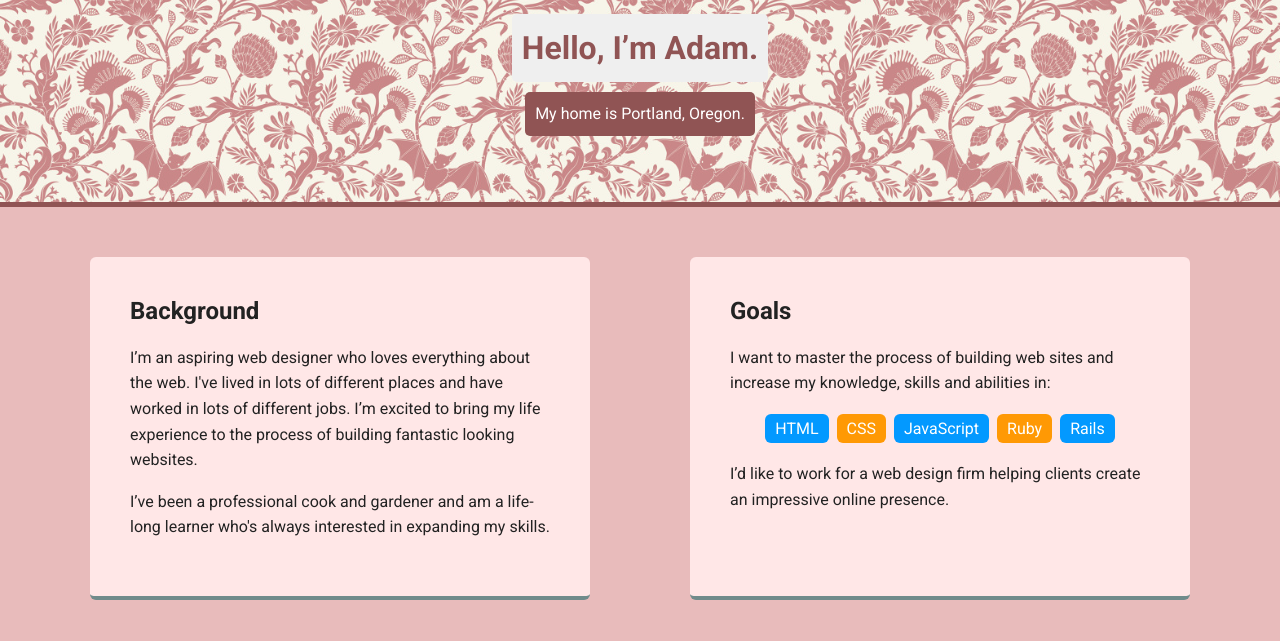
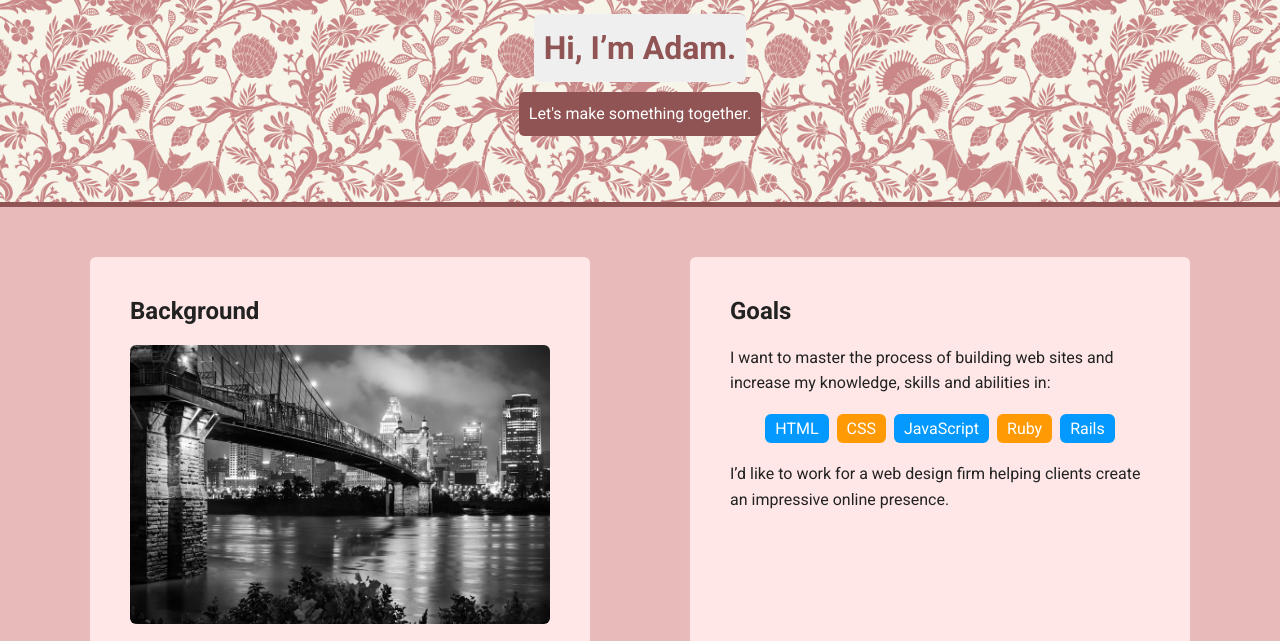
Before and after one commit to Shocklat/Treehouse-Project, a plain HTML site: page index.html in a window 1280 px wide. Shown: the part 263-904 px from the top of the page. Drawn offline with Linux system fonts and the light colour scheme; a web font is replaced by a local one.

Commit message:
Added skyline photo began changes on experience and contact pages

```diff
--- a/index.html
+++ b/index.html
@@ -19,13 +19,14 @@
 
     <header>
       <img src="images/profile.png" alt="Drawing of Jane Smith" class="profile-image">
-      <h1 class="tag name">Hello, I’m Adam.</h1>
-      <p class="tag location">My home is Portland, Oregon.</p>
+      <h1 class="tag name">Hi, I’m Adam.</h1>
+      <p class="tag location">Let's make something together.</p>
     </header>
 
     <main class="flex">
       <div class="card">
         <h2>Background</h2>
+        <img src="images/cinci-skyline.jpg">
         <p>I’m an aspiring web designer who loves everything about the web. I've lived in lots of different places and have worked in lots of different jobs. I’m excited to bring my life experience to the process of building fantastic looking websites.</p>
         <p>I’ve been a professional cook and gardener and am a life-long learner who's always interested in expanding my skills.</p>
       </div>
--- a/styles.css
+++ b/styles.css
@@ -98,6 +98,8 @@ header .profile-image:hover {
 
 h1.name {
   color: #905454;
+  display: inline block;
+  border-radius: 6px;
 }
 .location {
   background-color: #905454;
@@ -115,6 +117,11 @@ h1.name {
 }
 .card:hover {
   border-color: #905454;
+}
+
+.card img {
+  max-width: 100%;
+  border-radius: 6px;
 }
 
 ul.skills {
```
Also changed, not shown: contact.html (+0 -5 lines), experience.html (+7 -0 lines).
